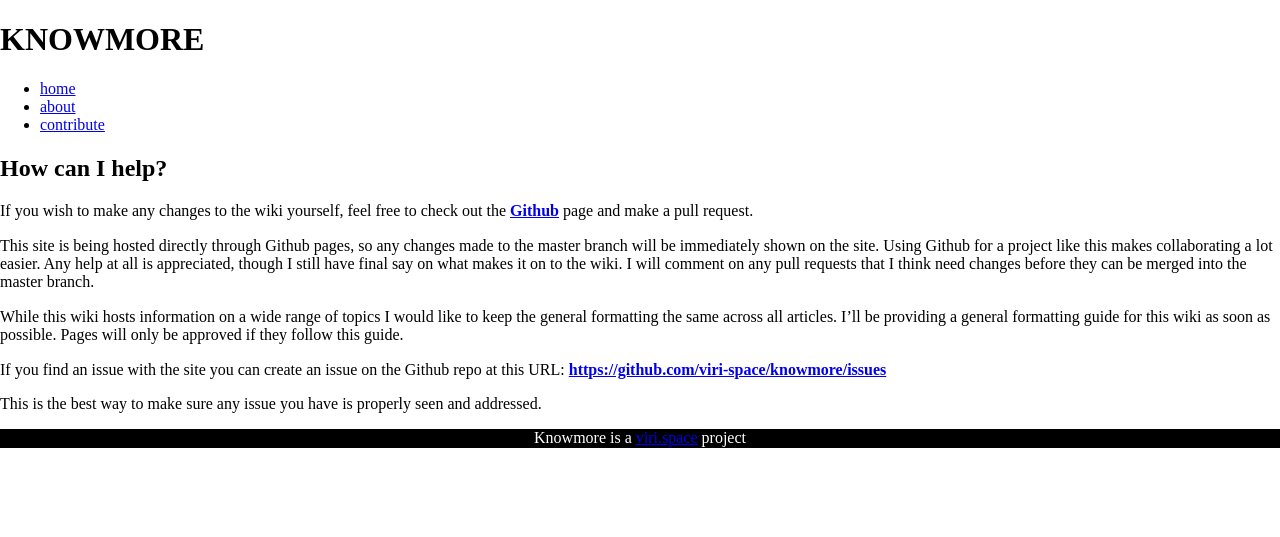
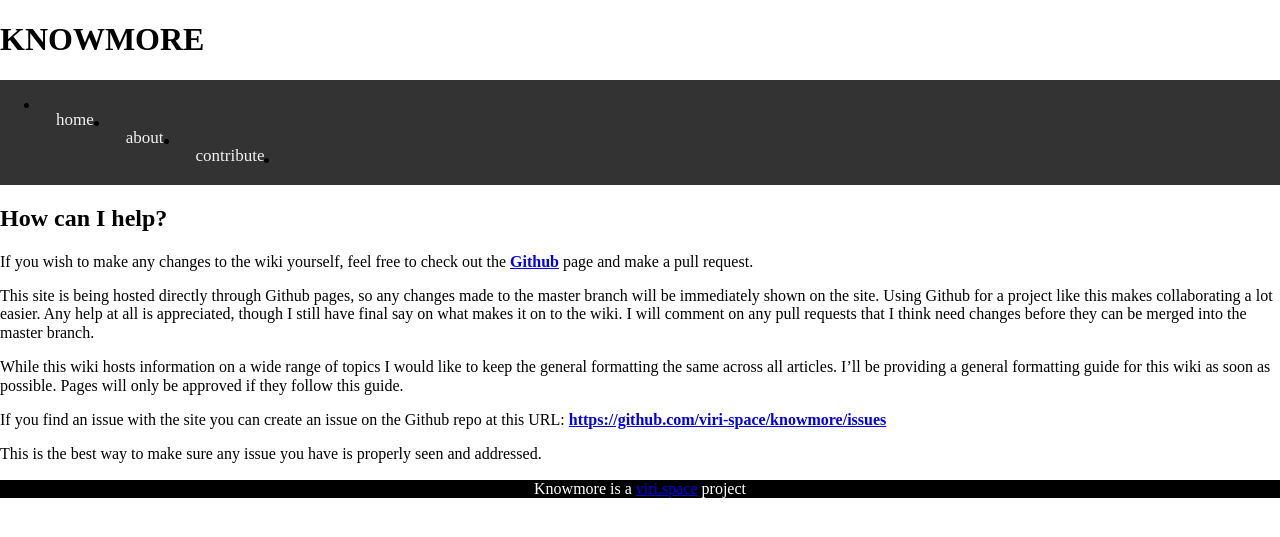
Before and after one commit to vuwnu/knowmore, a Jekyll site: the page built from contribute.md, in a window 1280 px wide. Shown: the top 537 px of the page. Built offline with Jekyll 4.4.1, drawn with Linux system fonts in a browser that asks for light colours.

Commit message:
responsive navbar first take

```diff
--- a/_includes/nav.html
+++ b/_includes/nav.html
@@ -3,7 +3,7 @@
   <h1>KNOWMORE</h1>
 </header>
 
-<nav>
+<nav class="topnav" id="myTopnav">
   <ul>
     {%- for path in page_paths -%}
     {%- assign my_page = site.pages | where: "path", path | first -%}
@@ -11,5 +11,6 @@
     <li><a href="{{ my_page.url | relative_url }}">{{ my_page.title | escape }}</a></li>
     {%- endif -%}
     {%- endfor -%}
+    <li><a href="javascript:void(0);" style="font-size:15px;" class="icon" onclick="myFunction()">&#9776;</a></li>
   </ul>
 </nav>
```
Also changed, not shown: _posts/topics/blender/intro.md (renamed from _posts/text/blender/intro.md), _posts/topics/blender/lists/addons.md (renamed from _posts/text/blender/lists/addons.md), _posts/topics/linkdump.md (renamed from _posts/text/linkdump.md), _posts/topics/unity/intro.md (added), _posts/topics/vrchat/intro.md (added), _posts/topics/vrchat/lists/links.md (renamed from _posts/text/vrchat/lists/links.md).
